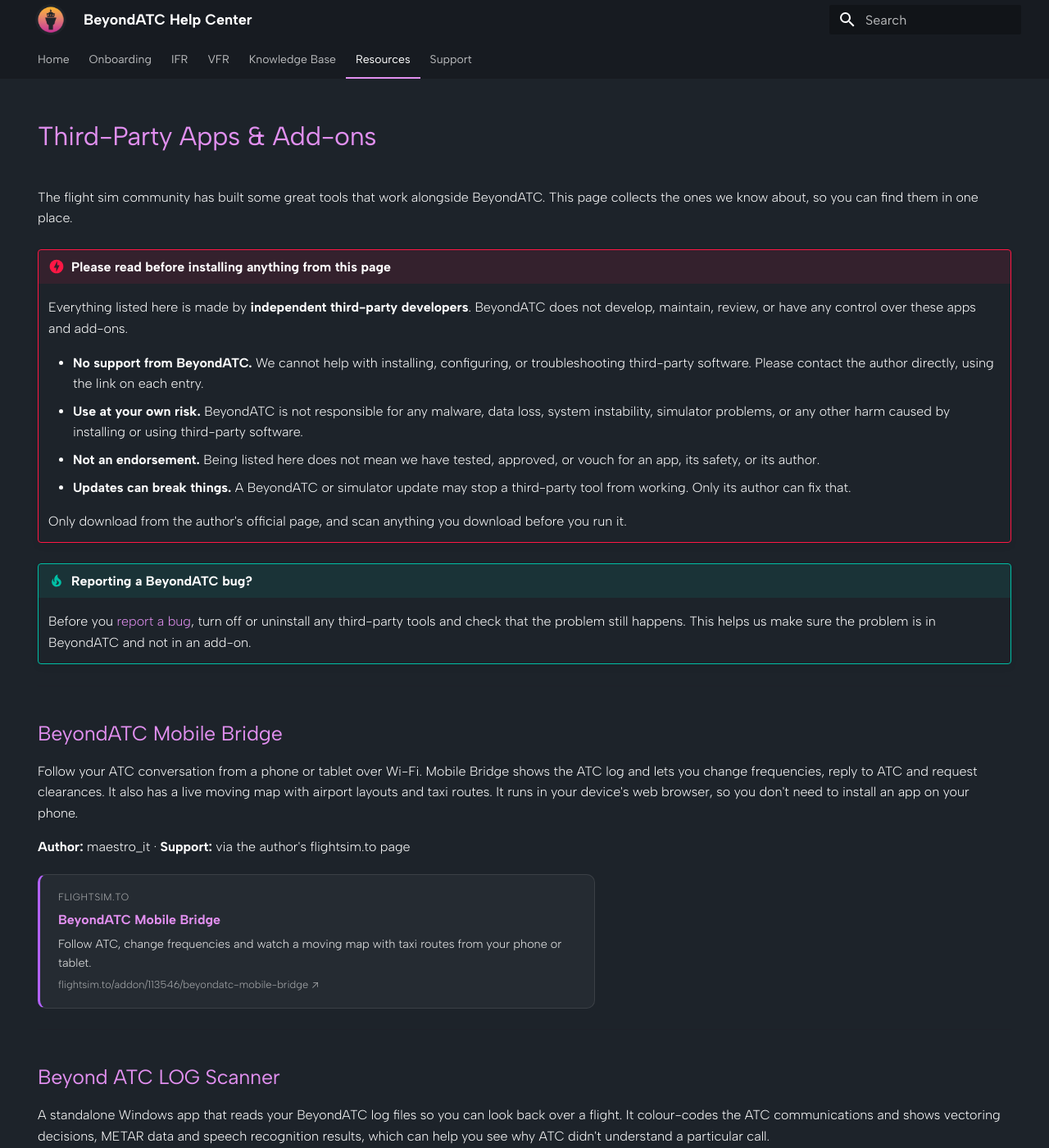
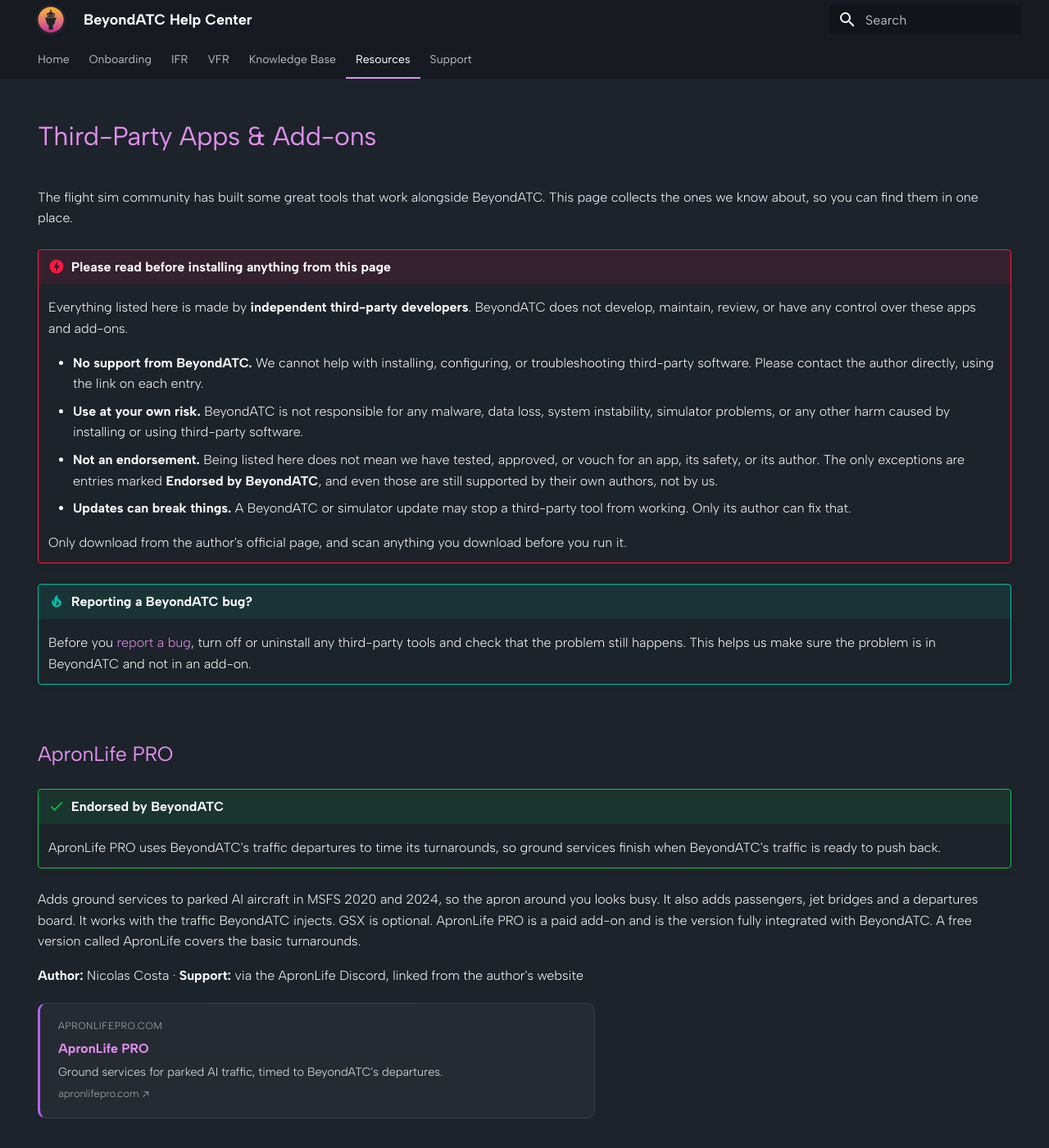
Before and after one commit to BeyondATC/BeyondATC_Wiki, an MkDocs documentation site: the page built from docs/resources/third-party.md, in a window 1280 px wide and 1400 px high. Shown: the whole window at 82% size. Built offline with MkDocs 1.6.1 and Material for MkDocs 9.7.7, drawn with Linux system fonts in a browser that asks for light colours.

Commit message:
Add ApronLife PRO to third-party apps as an endorsed entry

```diff
--- a/docs/resources/third-party.md
+++ b/docs/resources/third-party.md
@@ -17,13 +17,31 @@ The flight sim community has built some great tools that work alongside BeyondAT
 
     - **No support from BeyondATC.** We cannot help with installing, configuring, or troubleshooting third-party software. Please contact the author directly, using the link on each entry.
     - **Use at your own risk.** BeyondATC is not responsible for any malware, data loss, system instability, simulator problems, or any other harm caused by installing or using third-party software.
-    - **Not an endorsement.** Being listed here does not mean we have tested, approved, or vouch for an app, its safety, or its author.
+    - **Not an endorsement.** Being listed here does not mean we have tested, approved, or vouch for an app, its safety, or its author. The only exceptions are entries marked **Endorsed by BeyondATC**, and even those are still supported by their own authors, not by us.
     - **Updates can break things.** A BeyondATC or simulator update may stop a third-party tool from working. Only its author can fix that.
 
     Only download from the author's official page, and scan anything you download before you run it.
 
 !!! tip "Reporting a BeyondATC bug?"
     Before you [report a bug](../support/bug-reporting.md), turn off or uninstall any third-party tools and check that the problem still happens. This helps us make sure the problem is in BeyondATC and not in an add-on.
+
+---
+
+## ApronLife PRO
+
+!!! success "Endorsed by BeyondATC"
+    ApronLife PRO uses BeyondATC's traffic departures to time its turnarounds, so ground services finish when BeyondATC's traffic is ready to push back.
+
+Adds ground services to parked AI aircraft in MSFS 2020 and 2024, so the apron around you looks busy. It also adds passengers, jet bridges and a departures board. It works with the traffic BeyondATC injects. GSX is optional. ApronLife PRO is a paid add-on and is the version fully integrated with BeyondATC. A free version called ApronLife covers the basic turnarounds.
+
+**Author:** Nicolas Costa · **Support:** via the ApronLife Discord, linked from the author's website
+
+<a class="tp-preview" href="https://apronlifepro.com/" target="_blank" rel="noopener nofollow">
+  <span class="tp-preview__site">apronlifepro.com</span>
+  <span class="tp-preview__title">ApronLife PRO</span>
+  <span class="tp-preview__desc">Ground services for parked AI traffic, timed to BeyondATC's departures.</span>
+  <span class="tp-preview__url">apronlifepro.com</span>
+</a>
 
 ---
 
@@ -132,6 +150,7 @@ A long-running community project that publishes AI traffic models and liveries,
 
 ---
 
+
 ## Made something for BeyondATC?
 
 If you've built an app or add-on that works with BeyondATC and want it added to this page, let us know on our [Discord](https://discord.gg/beyondatc). Being listed here does not mean BeyondATC endorses or supports your add-on, and we can remove a listing at any time.
```
